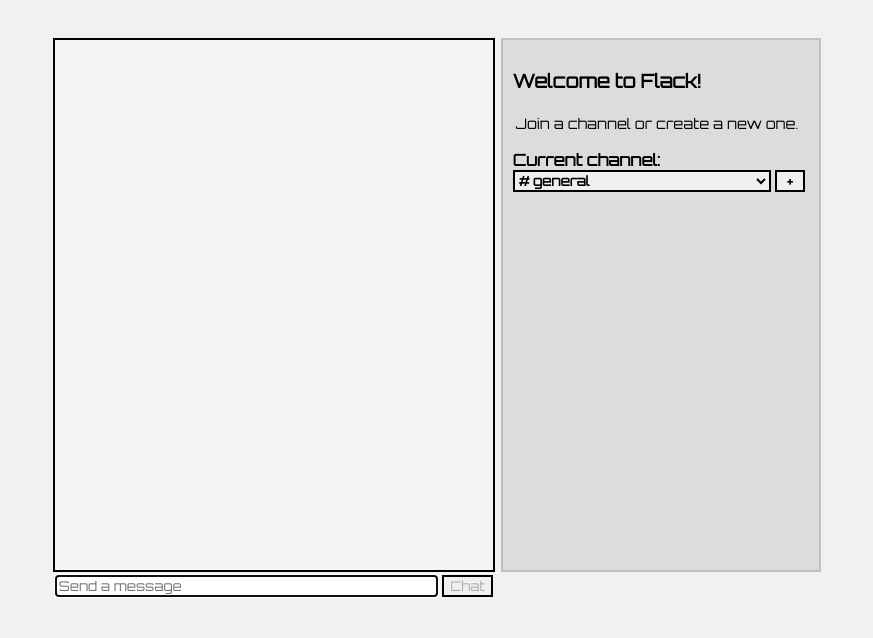
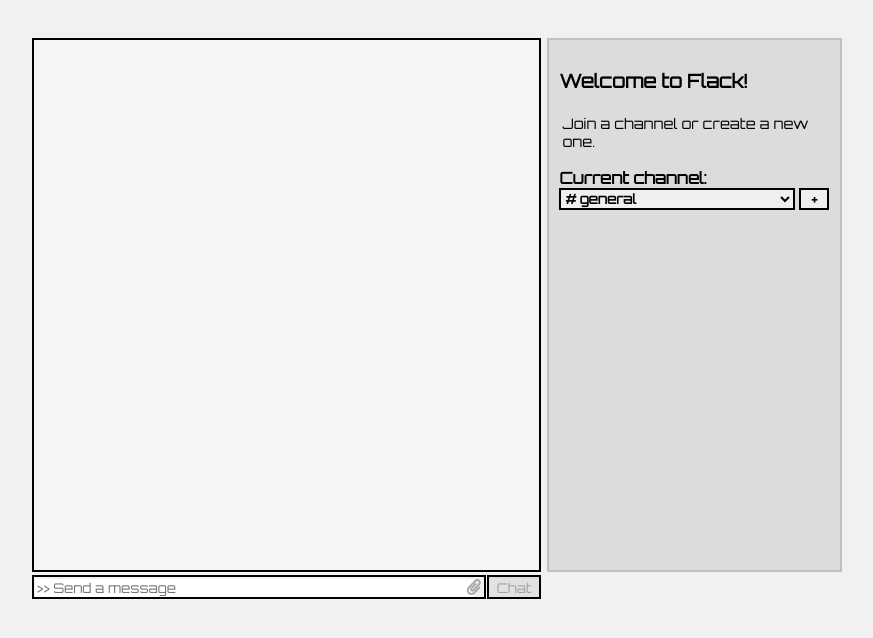
Before and after one commit to guymelef/cs50w-project2, a Flask app: page / in a window 1280 px wide. Shown: the part 48-686 px from the top of the page, without its empty margins (203-1076 px from the left). Run offline with Flask 2, Linux system fonts and the light colour scheme; some libraries are stand-ins or nearby versions.

Commit message:
Add file upload feature

```diff
--- a/application.py
+++ b/application.py
@@ -1,12 +1,20 @@
 import os
 
-from flask import Flask, render_template, request, jsonify
+from flask import Flask, render_template, request, jsonify, url_for, send_from_directory
 from flask_socketio import SocketIO, emit, join_room, leave_room
+from werkzeug.utils import secure_filename
+
+UPLOAD_FOLDER = "uploads"
+ALLOWED_EXTENSIONS = set(["txt", "pdf", "png", "jpg", "jpeg", "gif"])
 
 app = Flask(__name__)
 app.config["SECRET_KEY"] = os.getenv("SECRET_KEY")
+app.config["UPLOAD_FOLDER"] = UPLOAD_FOLDER
+app.config["MAX_CONTENT_LENGTH"] = 2 * 1024 * 1024
 socketio = SocketIO(app)
 
+def allowed_file(filename):
+    return "." in filename and filename.rsplit(".", 1)[1].lower() in ALLOWED_EXTENSIONS
 
 users = {}									# keep track of users and their sid
 channelMessages = {"general" : []}			# store 100 recent messages from each room
@@ -15,10 +23,25 @@
 @app.route("/", methods=["GET", "POST"])
 def index():
 	if request.method == "POST":
-		# Return messages list for room
-		room = request.form.get("room")
-		return jsonify(channelMessages[room])
+
+		if request.form.get("room"):
+			# Return messages list for room
+			room = request.form.get("room")
+			return jsonify(channelMessages[room])
+
+		if request.files["file"]:
+			file = request.files["file"]
+			if file and allowed_file(file.filename):
+				filename = secure_filename(file.filename)
+				file.save(os.path.join(app.config["UPLOAD_FOLDER"], filename))
+				return jsonify({"success":1, "url":url_for("uploaded_file", filename=filename), "filetype":file.content_type, "filename":filename})
+			return jsonify({"success":0})
+
 	return render_template("index.html", channels=list(channelMessages.keys()))
+
+@app.route('/uploads/<filename>')
+def uploaded_file(filename):
+	return send_from_directory(app.config['UPLOAD_FOLDER'], filename)
 
 
 # Verify username
@@ -70,10 +93,14 @@
 @socketio.on("send message")
 def message(data):
 	# Store message
-	channelMessages[data["room"]].append({"user": data["user"], "dateString": data["date"], "timeString": data["time"], "message": data["message"]})
+	print(data);
+	messageDict = {"user": data["user"], "dateString": data["date"], "timeString": data["time"], "message": data["message"]}
+	if "file" in data.keys():
+		messageDict["file"] = data["file"]
+	channelMessages[data["room"]].append(messageDict)
 	if len(channelMessages[data["room"]]) > 100:
 		channelMessages[data["room"]].pop(0)
-	emit("new message", {"user": data["user"], "dateString": data["date"], "timeString": data["time"], "message": data["message"]}, room=data["room"])
+	emit("new message", messageDict, room=data["room"])
 
 
 if __name__ == "__main__":
--- a/static/index.css
+++ b/static/index.css
@@ -70,7 +70,7 @@
 	display: grid;
 	justify-content: center;
 	grid-gap: 10px 10px;
-	grid-template-columns: auto auto;
+	grid-template-columns: 40% 23%;
 	margin-top: 40px;
 }
 
@@ -81,7 +81,7 @@
 	overflow-x: hidden;
 	overflow-y: auto;
 	background-color: whitesmoke;
-	margin-bottom: 5px;
+	margin-bottom: 7px;
 	font-family: 'Quantico', sans-serif;
 }
 
@@ -96,9 +96,10 @@
 }
 
 .box {
-	padding: 3px;
+	padding: 4px;
 	position: relative;
 }
+
 .timestamp {
 	font-size: 0.7em;
 	color: dimgray;
@@ -108,10 +109,78 @@
 	color: darkslategray;
 }
 
-img	{
-	width: 90%;
+#avatar	{
+	text-align: center;
+	width: 80%;
 	position: absolute;
 	top: 3px;
+}
+
+a {
+	text-decoration: none;
+	font-size: 0.9em;
+}
+
+i[class="far fa-file-pdf"] {
+	color: tomato;
+}
+
+i[class="far fa-file-alt"] {
+	color: gray;
+}
+
+#uploaded-img {
+	text-align: center;
+    max-width: 45%;
+    height: auto;
+}
+
+input[type="file"] {
+	display: none;
+}
+
+label {
+	color: darkgray;
+	float: right;
+	margin-right: 3px;
+	background-color: transparent;
+}
+
+label:hover {
+	color: gray;
+}
+
+#new-message {
+	display: grid;
+	align-items: center;
+	grid-template-columns: 90% 10%;
+}
+
+.input-grid {
+	display: grid;
+	grid-template-columns: 90% 10%;
+}
+
+#message-box {
+	margin-right: 5px;
+	outline: black solid 0.15rem;
+}
+
+#submit-box {
+	outline: black solid 0.15rem;
+}
+
+#submit-chat {
+	width: 100%;
+	outline: none;
+	border: none;
+	font-family: 'Orbitron', sans-serif;
+}
+
+#chat-message {
+	outline: none;
+	border: none;
+	font-family: 'Orbitron', sans-serif;
 }
 
 .join-div, .leave-div, .welcome-div {
@@ -135,7 +204,7 @@
 	background-color: lavender;
 }
 
-input, select {
+select, #add-room, #new-room, #submit-room, #username, #submit-id {
 	border: black solid 0.15rem;
 	font-family: 'Orbitron', sans-serif;
 }
--- a/static/index.js
+++ b/static/index.js
@@ -1,4 +1,6 @@
-document.addEventListener("DOMContentLoaded", () => { // START OF 'DOMContentLoaded' listener code
+let socket;
+
+document.addEventListener("DOMContentLoaded", () => {   // START OF 'DOMContentLoaded' listener code
 
     // Hide/disable some elements by default
     document.querySelector("#create-room").style.display = "none";
@@ -8,9 +10,10 @@
     document.querySelector("#submit-chat").disabled = true;
 
     // Connect to websocket
-    var socket = io.connect(location.protocol + '//' + document.domain + ':' + location.port);
+    socket = io.connect(location.protocol + '//' + document.domain + ':' + location.port);
 
     socket.on('connect', () => {                                // START OF SOCKET 'connect' CODE
+
         console.log("OH MY, IT'S ALIVE!!!");
 
         // Check if user is new or not
@@ -37,16 +40,24 @@
         }
 
         // Enable submit button when input box has content
-        document.querySelector('#chat-message').onkeyup = () => {
+        document.querySelector("#chat-message").onkeyup = () => {
 
             // Check if message only has spaces
-            let message = document.querySelector('#chat-message').value;
+            let message = document.querySelector("#chat-message").value;
             message = message.trim();
             if (message.length > 0)
-                document.querySelector('#submit-chat').disabled = false;
+                document.querySelector("#submit-chat").disabled = false;
             else
-                document.querySelector('#submit-chat').disabled = true;
+                document.querySelector("#submit-chat").disabled = true;
         };
+
+        // Enable submit button when user attaches a file
+        document.querySelector("#file-upload").onchange = () => {
+            document.querySelector("label[for='file-upload']").style.color = "darkslategray";
+            document.querySelector("#submit-chat").value = "Send";
+            document.querySelector("#submit-chat").disabled = false;
+        }
+
 
         // When user types a message in chat box
         document.querySelector("#new-message").onsubmit = () => {
@@ -62,12 +73,23 @@
             // Store current selected room
             const room = localStorage.getItem("lastRoom");
 
-            // Emit "send message" event to selected room
-            socket.emit("send message", {"room": room, "user": user, "date": dateString, "time": timeString, "message": message});
+            const messageDict = {"room": room, "user": user, "date": dateString, "time": timeString, "message": message};
+
+            // If user uploads a file
+            if (document.querySelector("#file-upload").value.length > 0) {
+                // Send AJAX request
+                const file = document.querySelector("#file-upload").files[0];
+                const upload = uploadFile(file, messageDict);
+            } else {
+                // Emit "send message" event to selected room if there's no file attached
+                socket.emit("send message", messageDict);
+            }
 
             // Clear input field and disable button again
-            document.querySelector('#chat-message').value = '';
-            document.querySelector('#submit-chat').disabled = true;
+            document.querySelector("label[for='file-upload']").style.color = "darkgray";
+            document.querySelector("#file-upload").value = "";
+            document.querySelector("#chat-message").value = "";
+            document.querySelector("#submit-chat").disabled = true;
 
             // Stop form from submitting
             return false;
@@ -101,7 +123,7 @@
             document.querySelector("#chat-message").focus();
             getMessages(this.value);
        }
-   });                                                              // END OF SOCKET CONNECTED CODE
+   });                                                               // END OF SOCKET CONNECTED CODE
 
     // After checking username with server
     socket.on("user checked", data => {
@@ -196,23 +218,30 @@
 
    // When new message arrives
    socket.on("new message", data => {
-        // Process handlebars script
-        const template = Handlebars.compile(document.querySelector("#message").innerHTML);
-        const dateString = new Date().toDateString();
-        let timeStamp = "";
-        if (dateString == data["dateString"])
-            timeStamp = `Today at ${data["timeString"]}`;
-        else
-            timeStamp = `${data["dateString"]} at ` + data["timeString"];
-        const content = template({"user":data["user"], "timestamp":timeStamp, "message":data["message"]});
-        // Add message to DOM
-        document.querySelector("#chat-box").innerHTML += content;
+        // Send data to help function to process
+        const content = processMessage(data);
+
+        // Scroll to bottom
         document.querySelector("#chat-box").scrollTo(0, 999999);
    })
 }); // END OF 'DOMContentLoaded' listener code
 
 
-// Function to fetch channel messages from server
+// HELPER FUNCTIONS
+function processMessage(data) {
+    // Process handlebars script
+    const template = Handlebars.compile(document.querySelector("#message").innerHTML);
+    const dateString = new Date().toDateString();
+    let timestamp = "";
+    if (dateString == data["dateString"])
+        data["timestamp"] = `Today at ${data["timeString"]}`;
+    else
+        data["timestamp"] = data["dateString"].slice(4) + ` at ${data["timeString"]}`;
+
+    const content = template(data);
+    document.querySelector("#chat-box").innerHTML += content;
+}
+
 function getMessages(room) {
     // Create AJAX request, check room name with server
     const request = new XMLHttpRequest();
@@ -222,20 +251,11 @@
     request.onload = () => {
 
            const messages =  JSON.parse(request.responseText);
-
+           console.log(messages);
            if (messages.length > 0) {
             messages.forEach(message => {
-                // Process handlebars script
-                const template = Handlebars.compile(document.querySelector("#message").innerHTML);
-                const dateString = new Date().toDateString();
-                let timeStamp = "";
-                if (dateString == message.dateString)
-                    timeStamp = `Today at ${message.timeString}`;
-                else
-                    timeStamp = message.dateString.slice(4) + ` at ${message.timeString}`;
-                const content = template({"user":message.user, "timestamp":timeStamp, "message":message.message});
-                // Add message to DOM
-                document.querySelector("#chat-box").innerHTML += content;
+                // Send data to help function to process
+                const content = processMessage(message);
             })
            }
            document.querySelector("#chat-box").scrollTo(0, 999999);
@@ -249,3 +269,54 @@
     request.send(data);
     return false;
 }
+
+function uploadFile(file, message) {
+    const request = new XMLHttpRequest();
+    request.open("POST", "/");
+
+        // When request completes
+        request.onload = () => {
+
+            const data = JSON.parse(request.responseText);
+            // If upload succeeds:
+            if (data["success"]) {
+                message["file"] = {"url": data["url"], "filename": data["filename"], "filetype": data["filetype"]};
+                socket.emit("send message", message);
+            } else {
+                alert("Something's not right. :|");
+            }
+        }
+
+    // Add data to send with request
+    const data = new FormData();
+    data.append("file", file);
+
+    // Send request
+    request.send(data);
+    return false;
+}
+
+Handlebars.registerHelper("fileTypeCheck", function(file) {
+    const type = file.filetype;
+    const name = file.filename;
+    const url = file.url;
+
+    if (["jpg", "jpeg", "png", "gif"].includes(type.split("/")[1])) {
+        return new Handlebars.SafeString(
+            "<a href='" + url + "' target=\"_blank\">" + "<img id=\"uploaded-img\" src='" + url + "'></a>"
+        );
+    };
+
+    if (type === "application/pdf") {
+        return new Handlebars.SafeString(
+            "<a href='" + url + "' target=\"_blank\"><i class=\"far fa-file-pdf\"></i> " + name + "</a>"
+        );
+    }
+
+    if (type === "text/plain") {
+        return new Handlebars.SafeString(
+            "<a href='" + url + "' target=\"_blank\"><i class=\"far fa-file-alt\"></i> " + name + "</a>"
+        );
+    }
+
+})
--- a/templates/index.html
+++ b/templates/index.html
@@ -12,6 +12,7 @@
 	<!-- fonts -->
 	<link href="https://fonts.googleapis.com/css?family=Orbitron" rel="stylesheet">
 	<link href="https://fonts.googleapis.com/css?family=Quantico" rel="stylesheet">
+	<link rel="stylesheet" href="https://use.fontawesome.com/releases/v5.8.1/css/all.css" integrity="sha384-50oBUHEmvpQ+1lW4y57PTFmhCaXp0ML5d60M1M7uH2+nqUivzIebhndOJK28anvf" crossorigin="anonymous">
 
 	<!-- CSS -->
 	<link rel="stylesheet" type="text/css" href="{{url_for('static', filename='index.css')}}">
@@ -32,8 +33,22 @@
 				<!-- Messages go here. -->
 			</div>
 			<form id="new-message">
-				<input id="chat-message" type="text" autocomplete="off" size="43" autofocus placeholder="Send a message">
-				<input id="submit-chat" type="submit" value="Chat">
+				<div id="message-box" enctype="multipart/form-data">
+					<div class="input-grid">
+						<div style="padding-left: 1px;">
+							<input id="chat-message" type="text" autocomplete="off" size="50" autofocus placeholder=">> Send a message">
+						</div>
+						<div>
+							<label for="file-upload">
+								<i class="fas fa-paperclip"></i>
+							</label>
+							<input type=file name=file id="file-upload">
+						</div>
+					</div>
+				</div>
+				<div id="submit-box" style="background-color: gainsboro">
+					<input id="submit-chat" type="submit" value="Chat">
+				</div>
 			</form>
 		</div>
 		<div class="grid2">
@@ -82,12 +97,20 @@
 	<script id="message" type="text/template">
 		<div class="chat-messages">
 			<div class="box">
-				<img src="{{url_for('static', filename='robot-solid.svg')}}">
+				<img id="avatar" src="{{url_for('static', filename='robot-solid.svg')}}">
 			</div>
 			<div class="box">
 				<strong class="username">{% raw -%} {{ user }} {%- endraw %}</strong> <span class="timestamp"> {% raw -%} {{ timestamp }} {%- endraw %}</span>
 				<br>
-				{% raw -%} {{ message }} {%- endraw %}
+				{% raw -%}
+					{{#if file}}
+						{{fileTypeCheck file}}
+						<br>
+					{{/if}}
+					{{#if message}}
+						{{message}}
+					{{/if}}
+				{%- endraw %}
 			</div>
 		</div>
 	</script>
```
